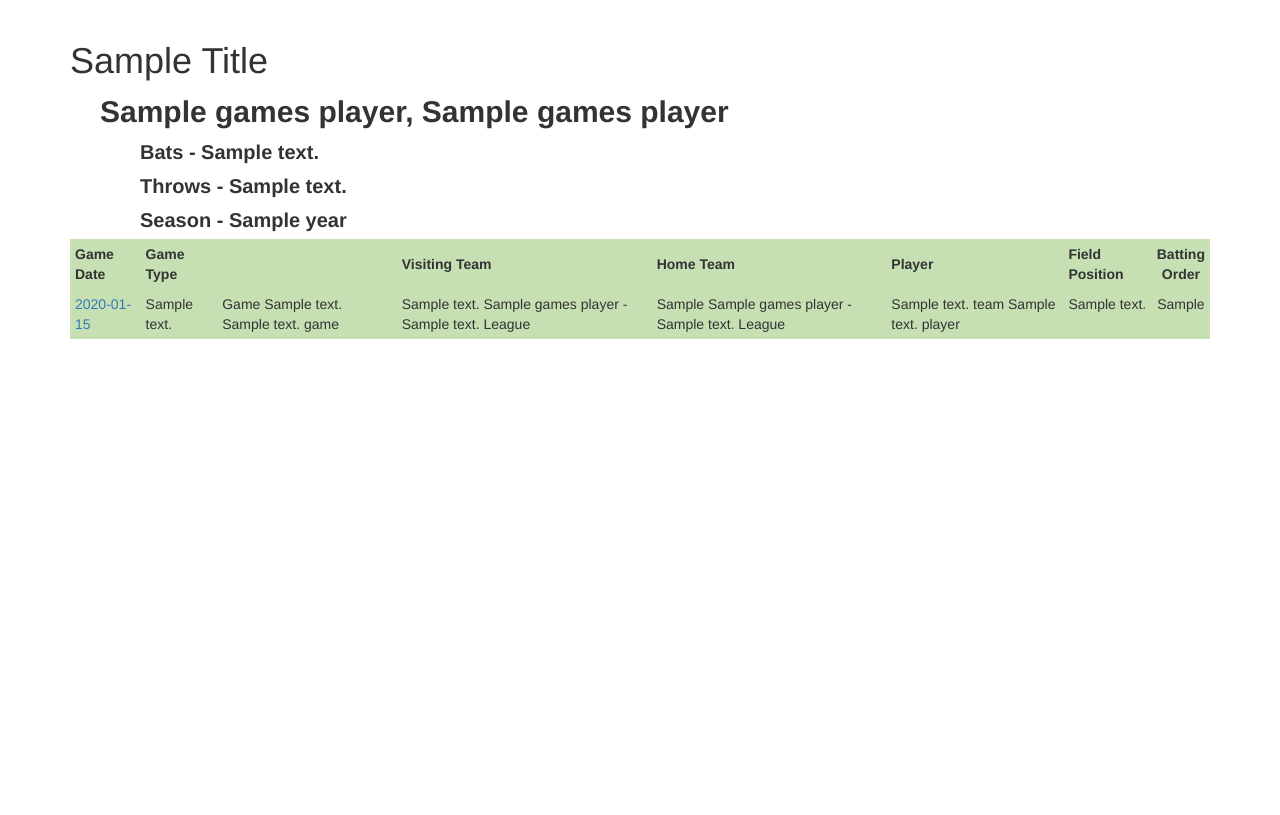
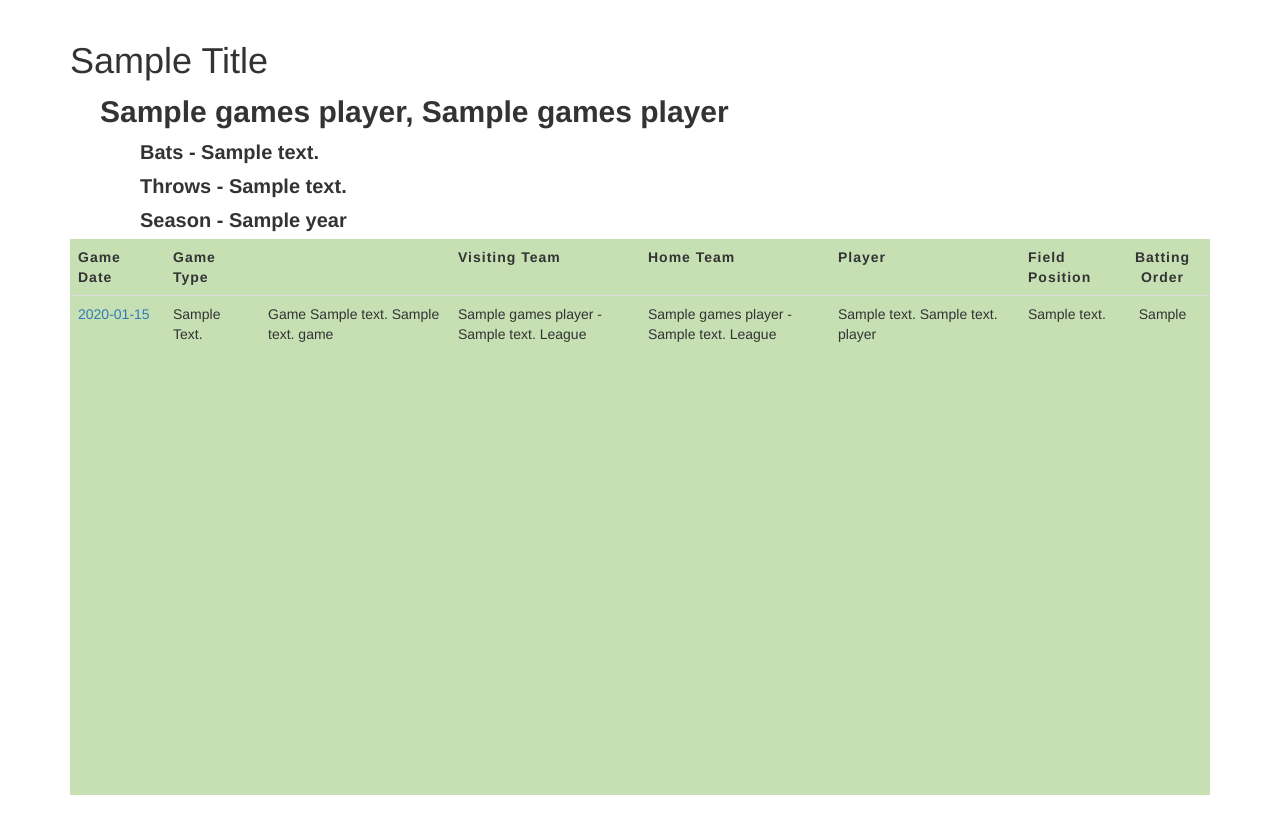
Before and after one commit to msunkist99/2021_play_ball_UI, a Spring app: template src/main/resources/templates/player.html in a window 1280 px wide. Shown: the part 51-866 px from the top of the page. Before the commit the page ends 390 px from the top, so only its background shows below. Run offline with Thymeleaf, Linux system fonts and the light colour scheme; the template is opened without the code that fills it: most values are stand-ins (such as "Sample title", 1, 10 or a date in 2020); data that the repository does not hold is empty; some libraries are stand-ins or nearby versions.

Commit message:
the UI clean up begins 20210327

```diff
--- a/src/main/resources/static/css/playball.css
+++ b/src/main/resources/static/css/playball.css
@@ -8,42 +8,6 @@
 
 .body-content {
     margin-top: 72px;
-}
-
-td, th {
-    padding: 10px;
-}
-
-th {
-    text-align: center;
-}
-
-td {
-    vertical-align: top;
-}
-
-/* tr:nth-child(odd) {
-    background-color: #e4e4e4;
-}
-*/
-
-.centeredTable {
-    margin-left: auto;
-    margin-right: auto;
-}
-
-table.job-listing {
-    margin: 30px auto;
-    border: 1px solid #e4e4e4;
-    width: 80%;
-}
-
-table.job-listing td:first-child {
-    font-weight: bold;
-}
-
-table.job-listing td:last-child {
-    width: 80%;
 }
 
 label {
@@ -60,11 +24,6 @@ p {
 }
 
 
-div.job-listing {
-    border: 1px solid #e4e4e4;
-    width: 80%;
-    background-color: #e4e4e4;
-}
 
 div.disclaimer {
     position: fixed;
@@ -84,3 +43,41 @@ div.queryResultsHeader2 {
     margin-left: 40px;
     font-size: 20px;
 }
+
+
+
+.table-fixed tbody {
+height: 500px;
+overflow-y: auto;
+width: 100%;
+}
+
+.table-fixed thead,
+.table-fixed tbody,
+.table-fixed tr,
+.table-fixed td,
+.table-fixed th {
+display: block;
+}
+
+.table-fixed tr:after {
+content: "";
+display: block;
+visibility: hidden;
+clear: both;
+}
+
+.table-fixed tbody td,
+.table-fixed thead > tr > th {
+float: left;
+}
+
+.table > thead > tr > th,
+.table > thead > tr > td {
+
+font-weight: bold;
+border-bottom: 0;
+letter-spacing: 1px;
+vertical-align: top;
+padding: 8px;
+}
--- a/src/main/resources/templates/player.html
+++ b/src/main/resources/templates/player.html
@@ -27,46 +27,43 @@
 
 
 
-            <table class="table-condensed rightSide">
+    <table style="width:1415px" class="table table-fixed rightSide"  >
+        <thead>
                 <tr>
-                    <th style="text-align:left">Game Date</th>
-                    <th style="text-align:left">Game<br>Type</th>
-                    <th></th>
+                    <th class="col-xs-1" style="text-align:left">Game Date</th>
+                    <th class="col-xs-1" style="text-align:left">Game<br>Type</th>
+                    <th class="col-xs-2"></th>
 
-                    <th style="text-align:left">Visiting Team</th>
-                    <th style="text-align:left">Home Team</th>
+                    <th class="col-xs-2" style="text-align:left">Visiting Team</th>
+                    <th class="col-xs-2" style="text-align:left">Home Team</th>
 
-                    <th style="text-align:left">Player</th>
-                    <th style="text-align:left">Field Position</th>
-                    <th style="text-align:center">Batting<br>Order</th>
+                    <th class="col-xs-2" style="text-align:left">Player</th>
+                    <th class="col-xs-1" style="text-align:left">Field Position</th>
+                    <th class="col-xs-1" style="text-align:center">Batting<br>Order</th>
+                </tr>
+        </thead>
+
+        <tbody>
+                <tr th:each="game : ${gamesPlayer}">
+                    <td class="col-xs-1" style="text-align:left"><a th:href="@{/playball/gamePlayer(year=${game.year}, gameId=${game.gameId}, playerId='', option='game')}" th:text="${game.date}"/></td>
+                    <td class="col-xs-1" style="text-align:left" th:text="${#strings.capitalizeWords(game.gameTypeText)}"></td>
+                    <td class="col-xs-2" style="text-align:left" th:text="'Game ' + ${game.gameNumText } + ' ' + ${game.dayNightText } + ' game'"></td>
+
+                    <td class="col-xs-2" style="text-align:left" th:text="${game.visitingTeamName } + ' - ' + ${game.visitingTeamLeagueText } + ' League'"></td>
+                    <td class="col-xs-2" style="text-align:left" th:text="${game.homeTeamName } + ' - ' + ${game.homeTeamLeagueText } + ' League'"></td>
 
 
+                    <td class="col-xs-2" style="text-align:left" th:text="${game.playerVisitHomeText } + ' ' + ${game.playerStartSubText } + ' player'"></td>
+                    <td class="col-xs-1" style="text-align:left" th:text="${game.playerFieldPositionText }"></td>
 
 
-
-                </tr>
-
-                <tr th:each="game : ${gamesPlayer}">
-                    <td><a th:href="@{/playball/gamePlayer(year=${game.year}, gameId=${game.gameId}, playerId='', option='game')}" th:text="${game.date}"/></td>
-
-                    <td th:text="${game.gameTypeText }"></td>
-
-                    <td th:text="'Game ' + ${game.gameNumText } + ' ' + ${game.dayNightText } + ' game'"></td>
-
-                    <td th:text="${game.visitingTeamCity } + ' ' + ${game.visitingTeamName } + ' - ' + ${game.visitingTeamLeagueText } + ' League'"></td>
-                    <td th:text="${game.homeTeamCity } + ' ' + ${game.homeTeamName } + ' - ' + ${game.homeTeamLeagueText } + ' League'"></td>
-
-
-                    <td th:text="${game.playerVisitHomeText } + ' team ' + ${game.playerStartSubText } + ' player'"></td>
-                    <td th:text="${game.playerFieldPositionText }"></td>
-
-
-                    <td style="text-align:center">
+                    <td class="col-xs-1" style="text-align:center">
                         <span th:if="${game.playerBattingOrder != 10 and game.playerBattingOrder != 0}" th:text="${game.playerBattingOrder}"></span>
                     </td>
 
 
                 </tr>
+        </tbody>
             </table>
 
 
```
Also changed, not shown: src/main/resources/templates/game.html (+18 -16 lines).
